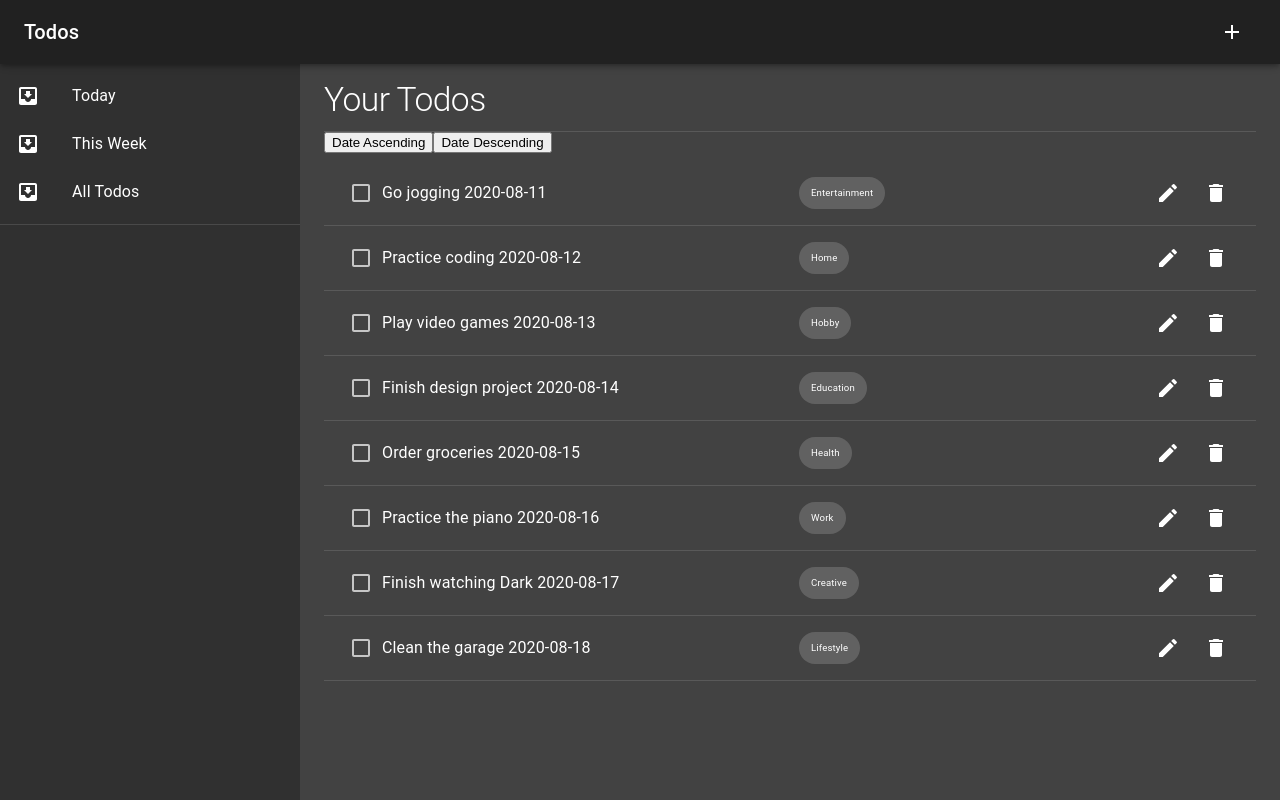
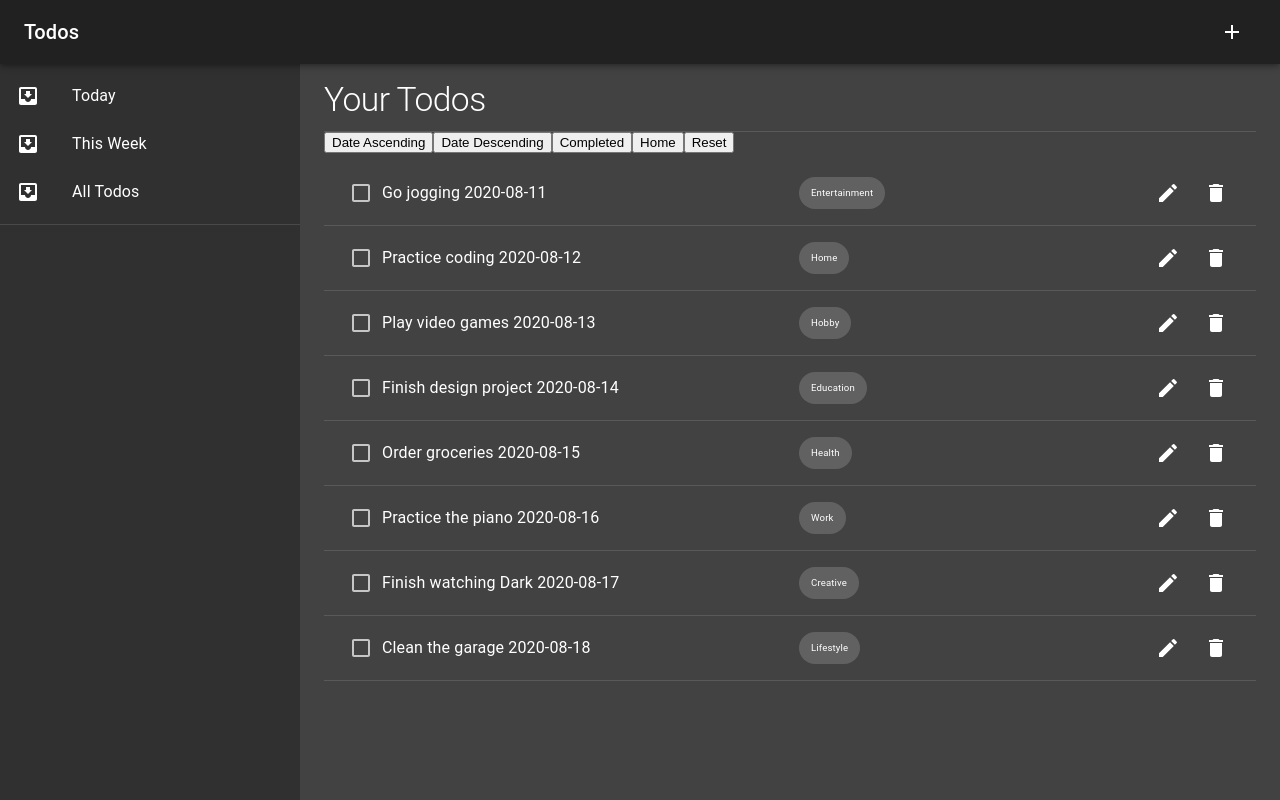
Before and after one commit to Slowcobo/todo, a React (Create React App) app: page /todos in a window 1280 px wide. Built offline with nearby package versions, Linux system fonts and the light colour scheme.

Commit message:
Add basic filter functionality

```diff
--- a/src/AllTodos.js
+++ b/src/AllTodos.js
@@ -18,7 +18,11 @@ const useStyles = makeStyles((theme) => ({
 }));
 
 export default function AllTodos() {
-  const [sort, setSort] = useState("dateAsc");
+  const [sortType, setSortType] = useState("dateAsc");
+  const [filters, setFilters] = useState({
+    completed: undefined,
+    tags: [],
+  });
   const todos = useContext(TodosContext);
   const classes = useStyles();
 
@@ -36,6 +40,15 @@ export default function AllTodos() {
     }
   };
 
+  const allTodos = sortTodos(sortType).filter(
+    (todo) =>
+      (filters.completed === undefined ||
+        todo.completed === filters.completed) &&
+      filters.tags.every((filterTag) =>
+        todo.tags.some((tag) => tag.id === filterTag.id)
+      )
+  );
+
   return (
     <Grid container className={classes.root}>
       <Grid item xs={12}>
@@ -43,9 +56,27 @@ export default function AllTodos() {
           Your Todos
         </Typography>
         <Divider />
-        <button onClick={() => setSort("dateAsc")}>Date Ascending</button>
-        <button onClick={() => setSort("dateDesc")}>Date Descending</button>
-        <TodoList todos={sortTodos(sort)} />
+        <button onClick={() => setSortType("dateAsc")}>Date Ascending</button>
+        <button onClick={() => setSortType("dateDesc")}>Date Descending</button>
+        <button onClick={() => setFilters({ ...filters, completed: true })}>
+          Completed
+        </button>
+        <button
+          onClick={() =>
+            setFilters({
+              ...filters,
+              tags: [
+                { id: "a716bfb4-d9df-11ea-87d0-0242ac130003", label: "Home" },
+              ],
+            })
+          }
+        >
+          Home
+        </button>
+        <button onClick={() => setFilters({ completed: undefined, tags: [] })}>
+          Reset
+        </button>
+        <TodoList todos={allTodos} />
       </Grid>
       <TodoForm />
     </Grid>
```
